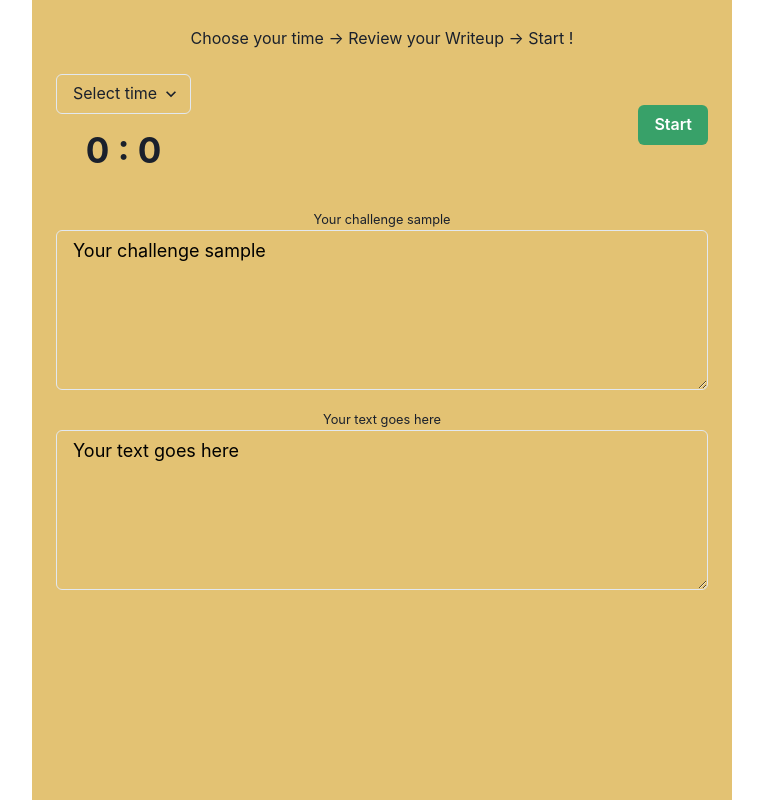
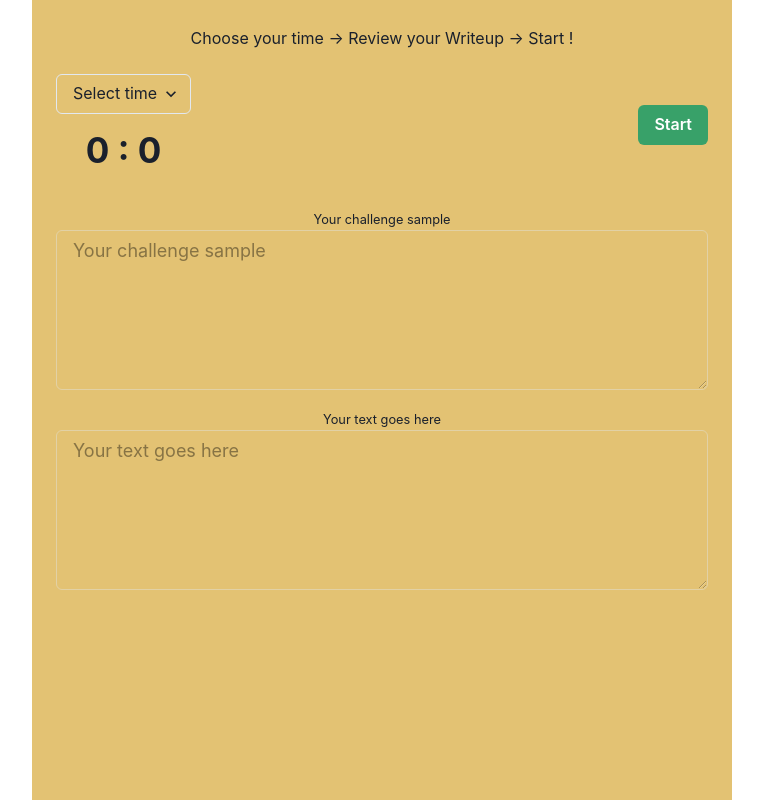
Before and after one commit to oreakinwole/simple-typing-skills, a Next.js app: page / in a window 1280 px wide. Shown: the whole page, without its empty margins (258-1021 px from the left). Built offline with nearby package versions, Linux system fonts and the light colour scheme.

Commit message:
fix: calc point logi

```diff
--- a/components/TextInput.js
+++ b/components/TextInput.js
@@ -25,7 +25,7 @@ export default function TextInput({
         }}
         // Using this only for the challenge input
         onChange={(e) => handleWriteUpInput(e.target.value)}
-        // disabled={!startTimeValue}
+        disabled={!startTimeValue}
       />
     </>
   );
```
